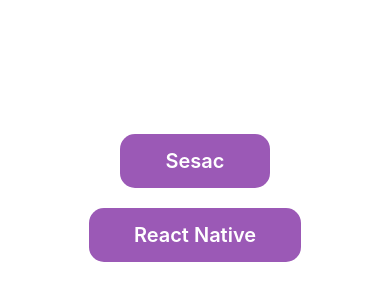
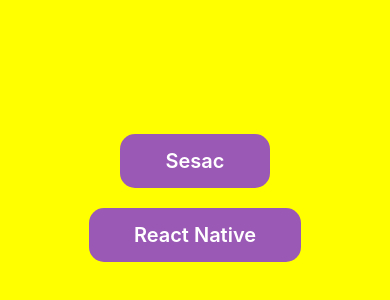
Before and after one commit to YeojinJeon/react-native-style, a React Native app: screen / in a window 390 px wide. Shown: the part 224-524 px from the top of the page. Built offline with nearby package versions, Linux system fonts and the light colour scheme.

Commit message:
style 우선순위

```diff
--- a/src/App.js
+++ b/src/App.js
@@ -8,7 +8,7 @@
 
 const App = () => {
     return (
-        <Container>
+        <Container style={classStyles.container}>
             <Button title="Sesac" />
             <Button title="React Native" />
         </Container>
```
